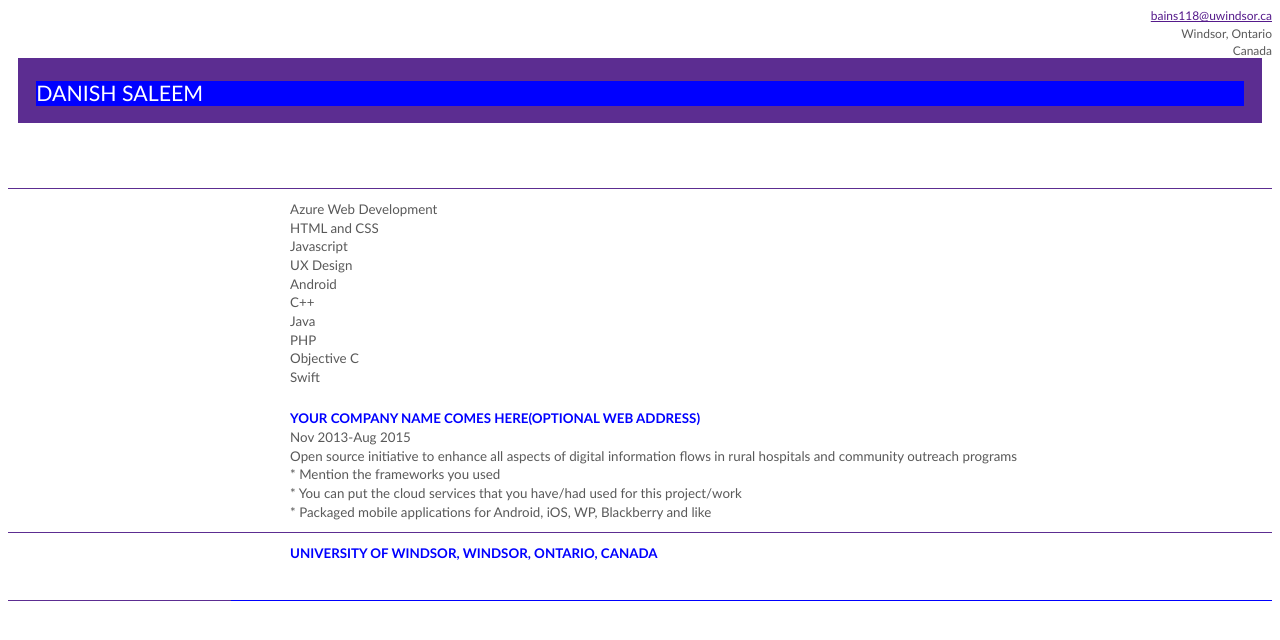
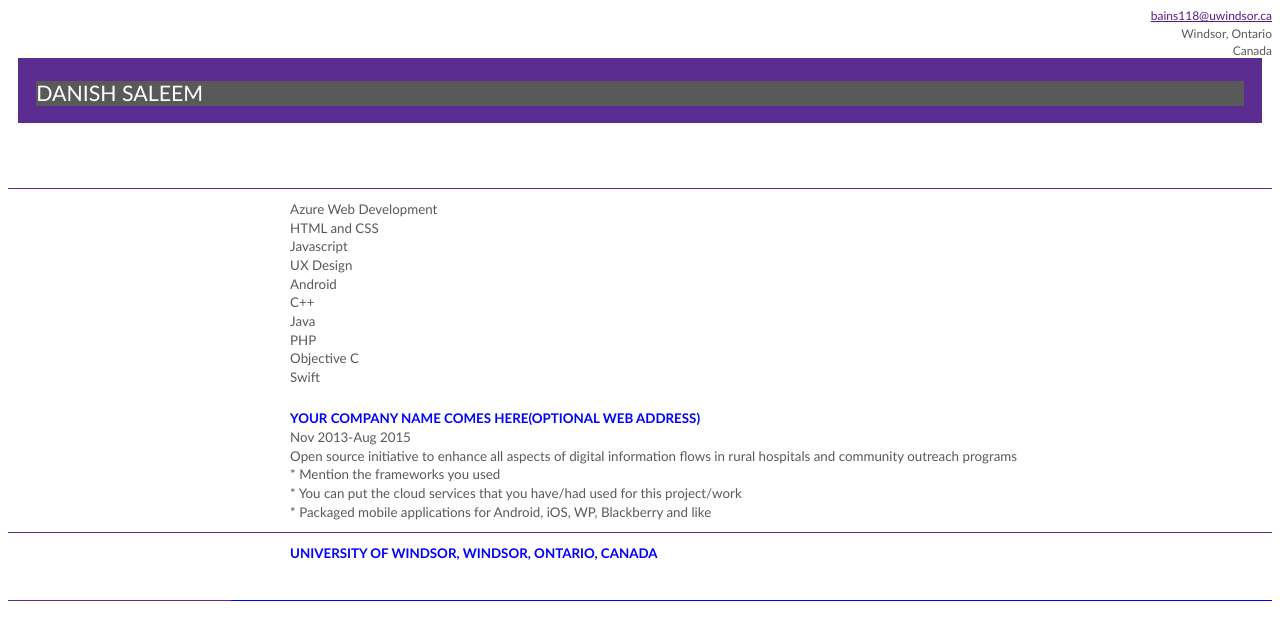
Before and after one commit to dsaleem91/dsaleem91.github.io, a plain HTML site: page index.html in a window 1280 px wide. Drawn offline with Linux system fonts and the light colour scheme.

Commit message:
updated color index.html

```diff
--- a/index.html
+++ b/index.html
@@ -161,7 +161,7 @@
         margin-left: .1in;
         line-height: 120%;
         mso-pagination: widow-orphan;
-        background: #0000FF;
+        background: #595959;
         mso-background-themecolor: accent1;
         border: none;
         mso-border-alt: solid #5C2D91 .5pt;
```
